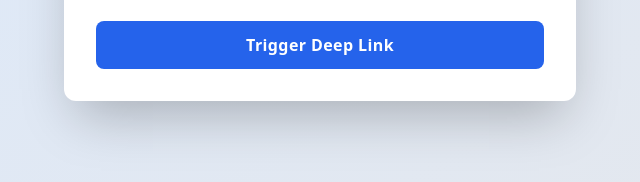
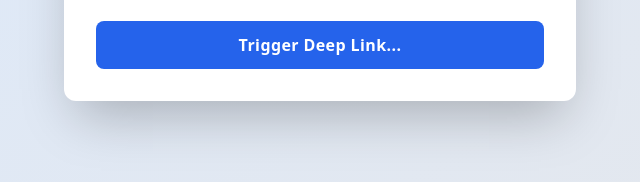
Before and after one commit to quil-hon/payment-dummy-callback, a plain HTML site: page index.html in a window 1280 px wide. Shown: the part 462-644 px from the top of the page, 320-960 px from the left. Drawn offline with nearby package versions, Linux system fonts and the light colour scheme.

```diff
--- a/index.html
+++ b/index.html
@@ -30,7 +30,7 @@
         onclick="window.location.href = document.getElementById('callbackUrl').value;"
         class="w-full bg-blue-600 text-white py-3 px-4 rounded-lg hover:bg-blue-700 focus:outline-none focus:ring-4 focus:ring-blue-300 transition duration-300 font-semibold tracking-wide"
       >
-        Trigger Deep Link
+        Trigger Deep Link...
       </button>
     </div>
   </body>
```
